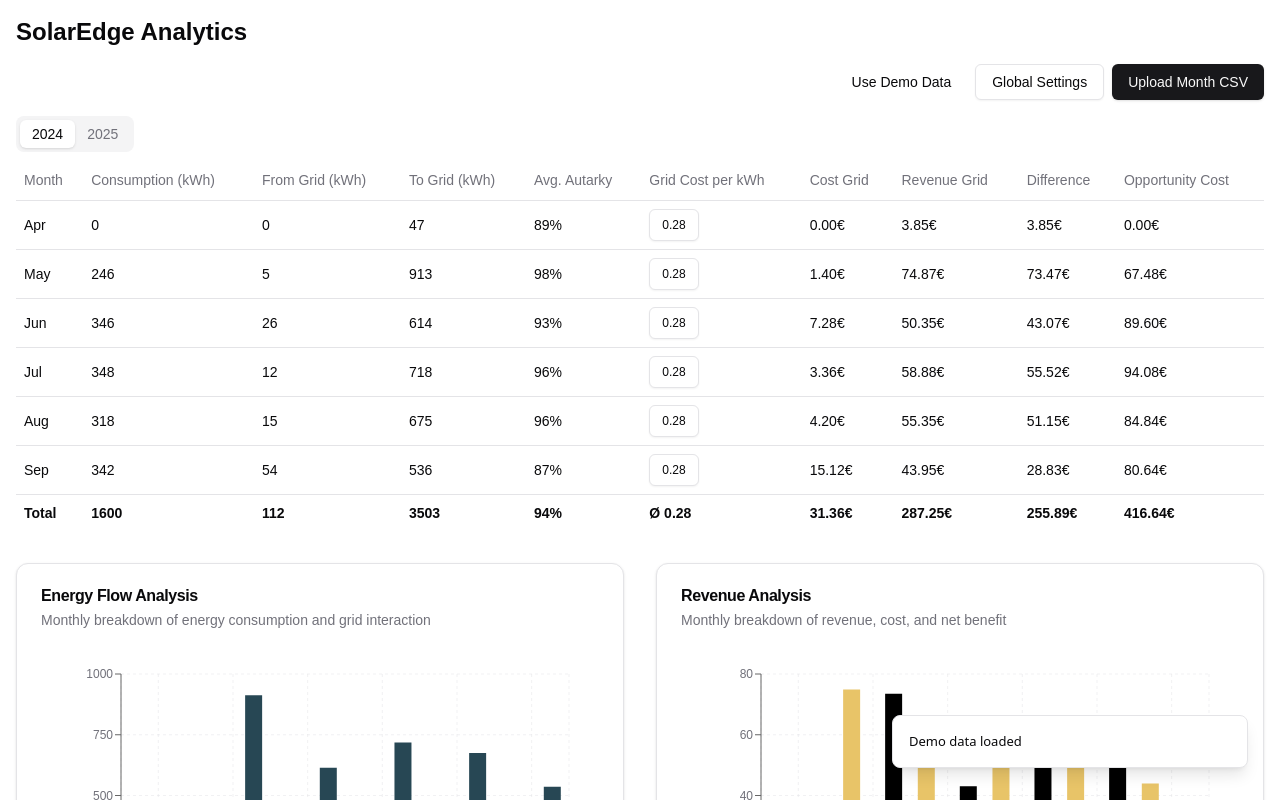
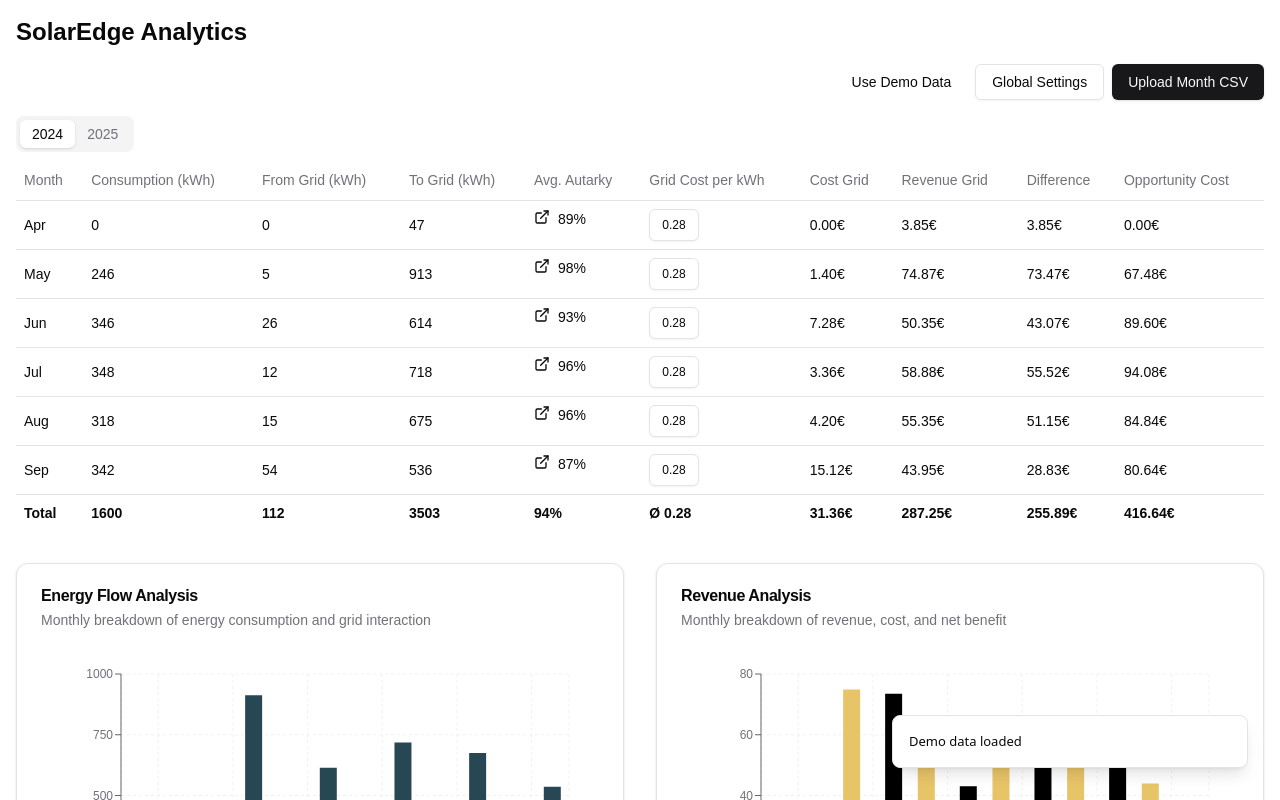
Before and after one commit to Strernd/solar-power-analytics, a Next.js app: page / in a window 1280 px wide. Both pictures are taken after a click on the button "Use Demo Data". Shown: the top 800 px of the page. Built offline with nearby package versions, Linux system fonts and the light colour scheme.

Commit message:
autarky design

```diff
--- a/components/dashboard.tsx
+++ b/components/dashboard.tsx
@@ -31,6 +31,7 @@ import { CalendarPlotModal } from "./calendar-plot-modal";
 import { toast } from "sonner";
 import exampleData from "./example.json";
 import dayjs from "dayjs";
+import { ExternalLink } from "lucide-react";
 
 const parseDemoData = (data: (typeof exampleData)[number]) =>
   ({
@@ -271,7 +272,8 @@ export function DashboardComponent() {
                           value: Math.round(x.autarky * 100),
                         }))}
                     >
-                      <TableCell>
+                      <TableCell className="flex gap-2 cursor-pointer">
+                        <ExternalLink className="h-4 w-4" />
                         {Math.round(row.averageAutarky * 100)}%
                       </TableCell>
                     </CalendarPlotModal>
```
